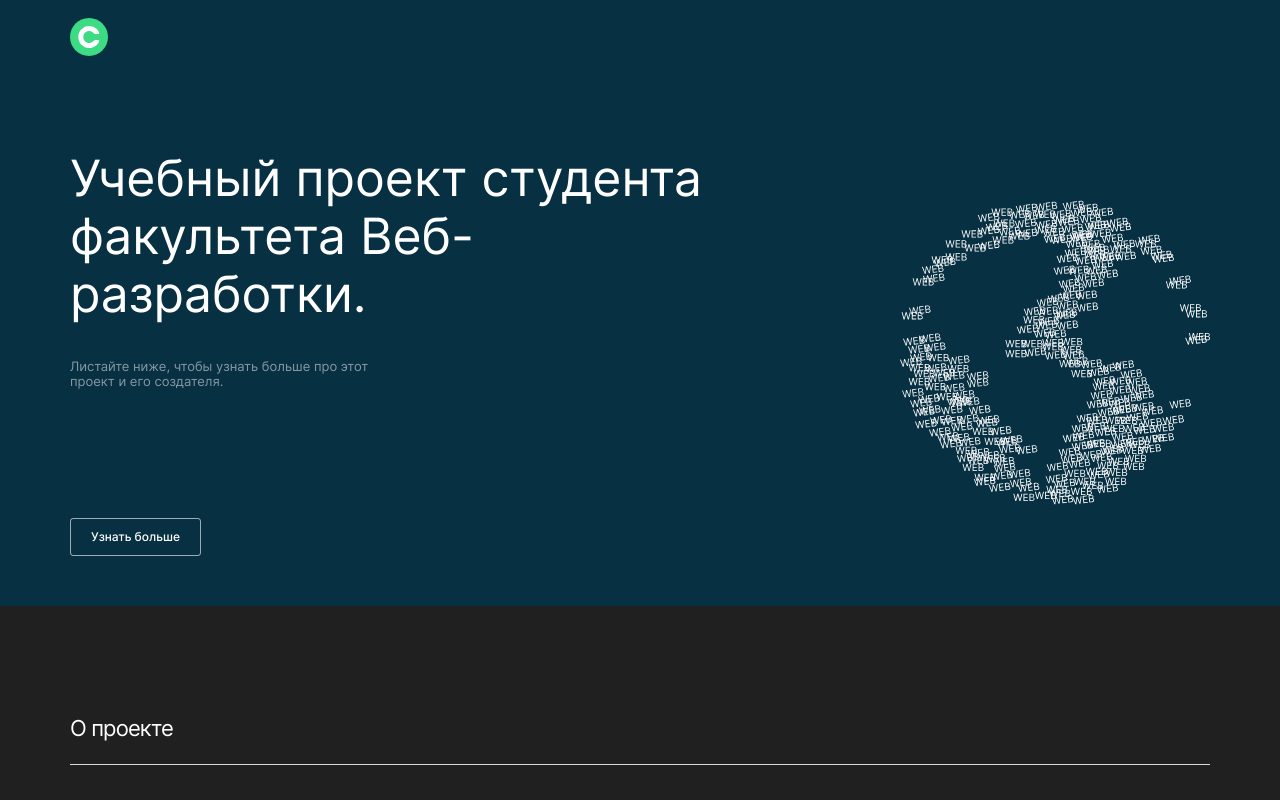
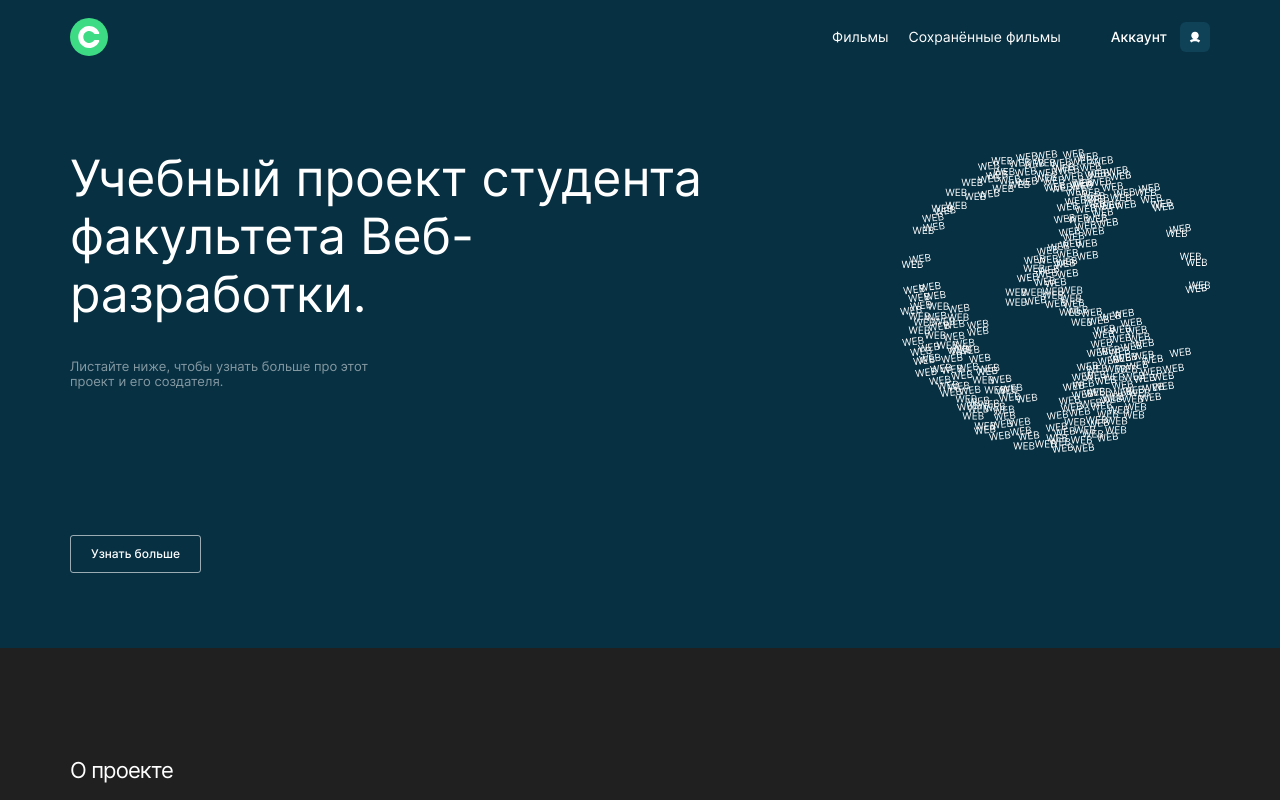
Before and after one commit to OddyHater/movies-explorer-frontend, a React (Create React App) app: page / in a window 1280 px wide. Shown: the top 800 px of the page. Built offline with nearby package versions, Linux system fonts and the light colour scheme.

Commit message:
navigation

```diff
--- a/src/components/Header/Header.jsx
+++ b/src/components/Header/Header.jsx
@@ -8,7 +8,7 @@ import Navigation from '../Navigation/Navigation';
 
 const Header = ({ isOnMain }) => {
   const componentStyle = {
-    'background-color': isOnMain ? "#073042" : "var(--bg-main)"
+    'backgroundColor': isOnMain ? "#073042" : "var(--bg-main)"
   };
 
   return (
--- a/src/components/Hero/hero.css
+++ b/src/components/Hero/hero.css
@@ -1,8 +1,7 @@
 .hero {
   display: flex;
   box-sizing: border-box;
-  min-height: 532px;
-  padding: 75px 0 50px 0;
+  min-height: 574px;
 
   background-color: #073042;
 
@@ -13,7 +12,7 @@
   flex: 1;
   display: flex;
   justify-content: space-between;
-  padding: 0 70px;
+  padding: 75px 70px;
 }
 
 .hero__text-container {
@@ -54,6 +53,7 @@
 .hero__image {
   flex: 1;
   display: block;
+  align-self: start;
   max-width: 310px;
 
   aspect-ratio: 310 / 304;
--- a/src/components/Navigation/Navigation.jsx
+++ b/src/components/Navigation/Navigation.jsx
@@ -2,12 +2,19 @@ import React from 'react';
 
 import './navigation.css';
 
+import NavigationList from '../NavigationList/NavigationList';
+
+
 const Navigation = () => {
   return (
-    <div>
-
-    </div>
+    <nav className="navigation">
+      <NavigationList/>
+    </nav>
   );
 };
 
 export default Navigation;
+
+{/*
+
+*/}
--- a/src/components/Navigation/navigation.css
+++ b/src/components/Navigation/navigation.css
@@ -0,0 +1,68 @@
+.navigation {
+  display: flex;
+  gap: 50px;
+}
+
+.navigation__link-list {
+  display: flex;
+  align-items: center;
+  gap: 30px;
+  padding: 0;
+  margin: 0;
+
+  list-style: none;
+}
+
+.navigation__link-list_auth {
+  gap: 20px;
+}
+
+.navigation__link-item {
+  font-weight: 500;
+  font-size: 12px;
+  line-height: 16px;
+}
+
+.navigation__link-item_auth {
+  font-size: 14px;
+  font-weight: 400;
+  line-height: 18px;
+}
+
+.navigation__link {
+  text-decoration: none;
+  color: var(--font-white);
+}
+
+.navigation__link_enter {
+  padding: 8px 20px;
+
+  color: var(--font-black);
+
+  background-color: var(--green);
+  border-radius: 3px;
+}
+
+.navigation__button {
+  display: flex;
+  align-items: center;
+  gap: 13px;
+  padding: 0;
+
+  color: var(--font-white);
+  font-family: inherit;
+  font-weight: 500;
+  line-height: 16px;
+  font-size: 14px;
+
+  background-color: transparent;
+  border: 0;
+}
+
+.navigation__button-image {
+  display: block;
+  padding: 9px;
+
+  background-color: #0F4157;
+  border-radius: 6px;
+}
--- /dev/null
+++ b/src/components/NavigationList/NavigationList.jsx
@@ -0,0 +1,41 @@
+import React from 'react';
+
+import logButtonImage from '../../images/svg/log-button-image.svg'
+
+const NavigationList = () => {
+  const isAuth = true;
+
+  return (
+   <>
+     {isAuth ?
+      <>
+        <ul className="navigation__link-list navigation__link-list_auth">
+          <li className="navigation__link-item navigation__link-item_auth">
+            <a href="/" className="navigation__link navigation__link_auth">Фильмы</a>
+          </li>
+          <li className="navigation__link-item navigation__link-item_auth">
+            <a href="/" className="navigation__link navigation__link_auth">Сохранённые фильмы</a>
+          </li>
+        </ul>
+        <button className='navigation__button'>
+          Аккаунт
+          <img src={logButtonImage} alt="" className="navigation__button-image" />
+        </button>
+      </>
+      :
+      <>
+        <ul className="navigation__link-list">
+          <li className="navigation__link-item">
+            <a href="/" className="navigation__link">Регистрация</a>
+          </li>
+          <li className="navigation__link-item">
+            <a href="/" className="navigation__link navigation__link_enter">Войти</a>
+          </li>
+        </ul>
+      </>
+    }
+   </>
+  );
+};
+
+export default NavigationList;
--- a/src/index.css
+++ b/src/index.css
@@ -13,6 +13,7 @@
 
   --font-white: #fff;
   --font-grey: #8B8B8B;
+  --font-black: #000000;
   --font-opacity-50: 0.5;
 }
 
```
Also changed, not shown: src/components/NavigationList/navigation-list.css (added), src/images/svg/log-button-image.svg (added).
